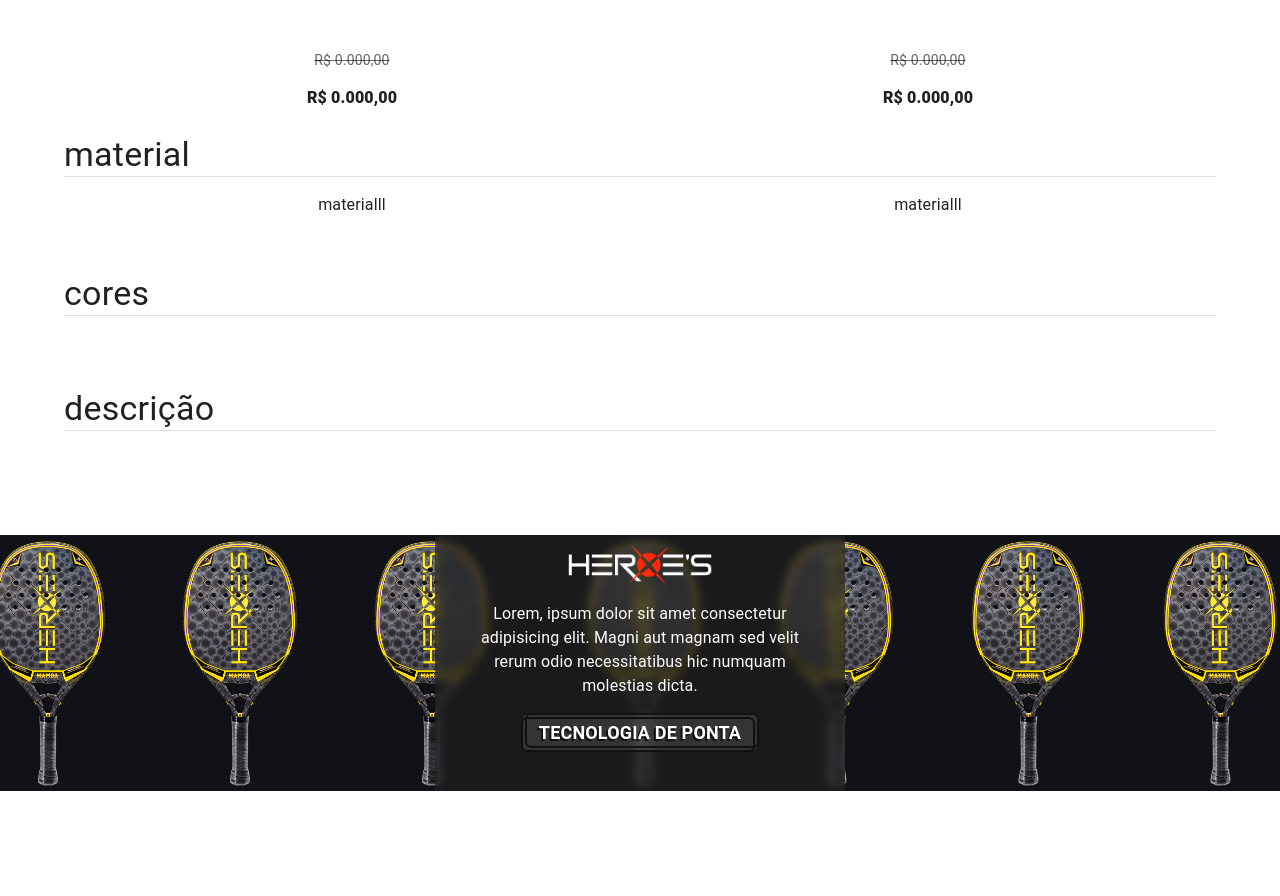
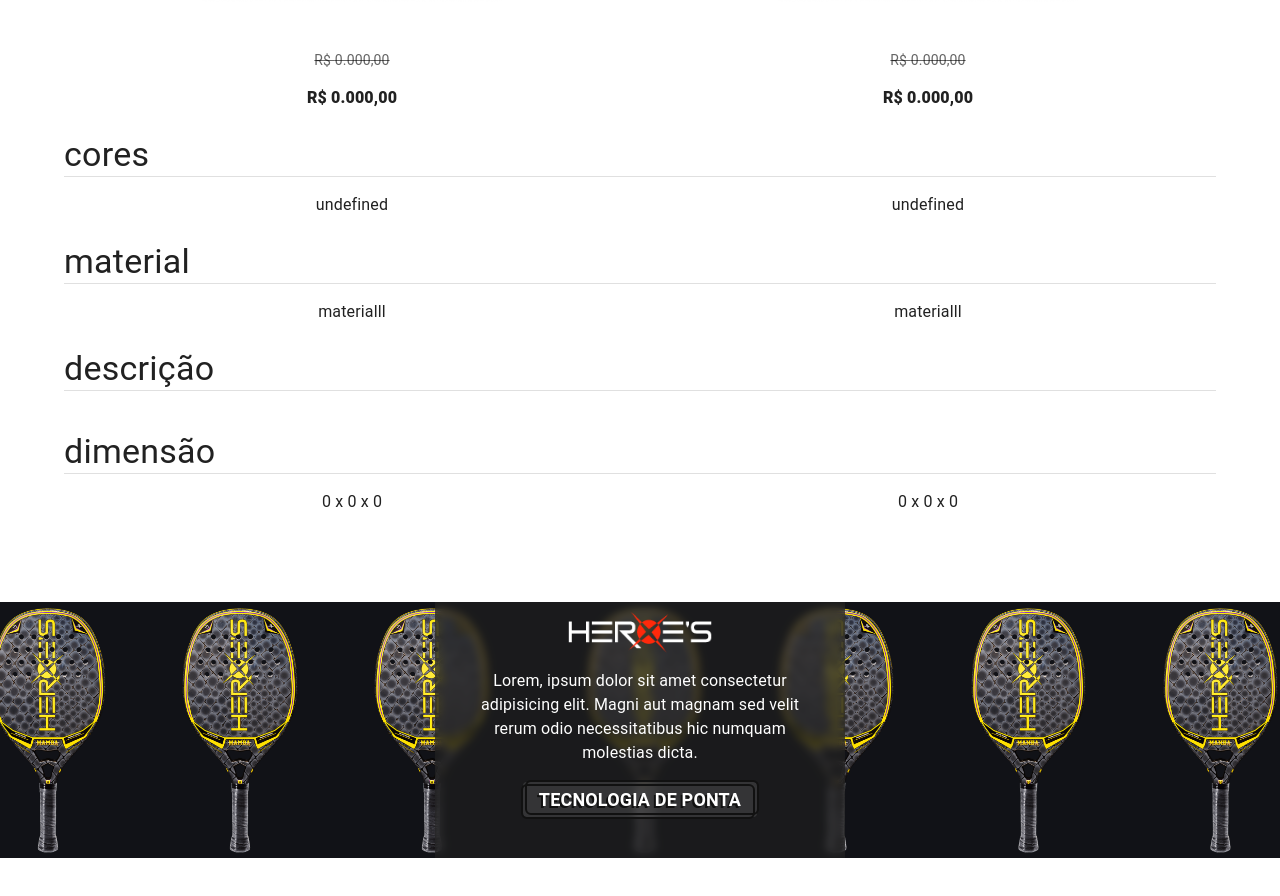
Before and after one commit to henriquedelimap/beachTennis, a React (Vite) app: page / in a window 1280 px wide. Shown: the part 2160-3056 px from the top of the page. Built offline with nearby package versions, Linux system fonts and the light colour scheme.

Commit message:
first commit

```diff
--- a/src/components/Comparativo/index.tsx
+++ b/src/components/Comparativo/index.tsx
@@ -52,14 +52,14 @@ const ItemContent = ({
     content, content2, title
 }: { content: string, title: string, content2: string }) => {
     return (
-        <Stack>
+        <Grid item width='100%' >
             <Typography variant={'h4'}>{title}</Typography>
             <Divider sx={{ width: '100%' }} />
             <Stack direction='row'>
                 <ItemContentCreator content={content} />
                 <ItemContentCreator content={content2} />
             </Stack>
-        </Stack>
+        </Grid>
     )
 }
 
@@ -75,11 +75,12 @@ export const Comparativo = (prop: Prop) => {
                 <ItemHeader {...object2} />
             </Stack>
 
-            <Stack direction='column' spacing={4} >
+            <Grid container  >
+                <ItemContent title={'cores'} content={`${object.color[0]}  ${object.color[1]}  ${object.color[2]}`} content2={`${object.color[0]}  ${object.color[1]}  ${object.color[2]}`} />
                 <ItemContent title={'material'} content={object.material} content2={object2.material} />
-                <ItemContent title={'cores'} content={object.color[0]} content2={object2.color[0]} />
                 <ItemContent title={'descrição'} content={object.description} content2={object2.description} />
-            </Stack>
+                <ItemContent title={'dimensão'} content={`${object.dimensions[0]} x ${object.dimensions[1]} x ${object.dimensions[2]}`} content2={`${object.dimensions[0]} x ${object.dimensions[1]} x ${object.dimensions[2]}`} />
+            </Grid>
         </Stack>
     )
 }
```
